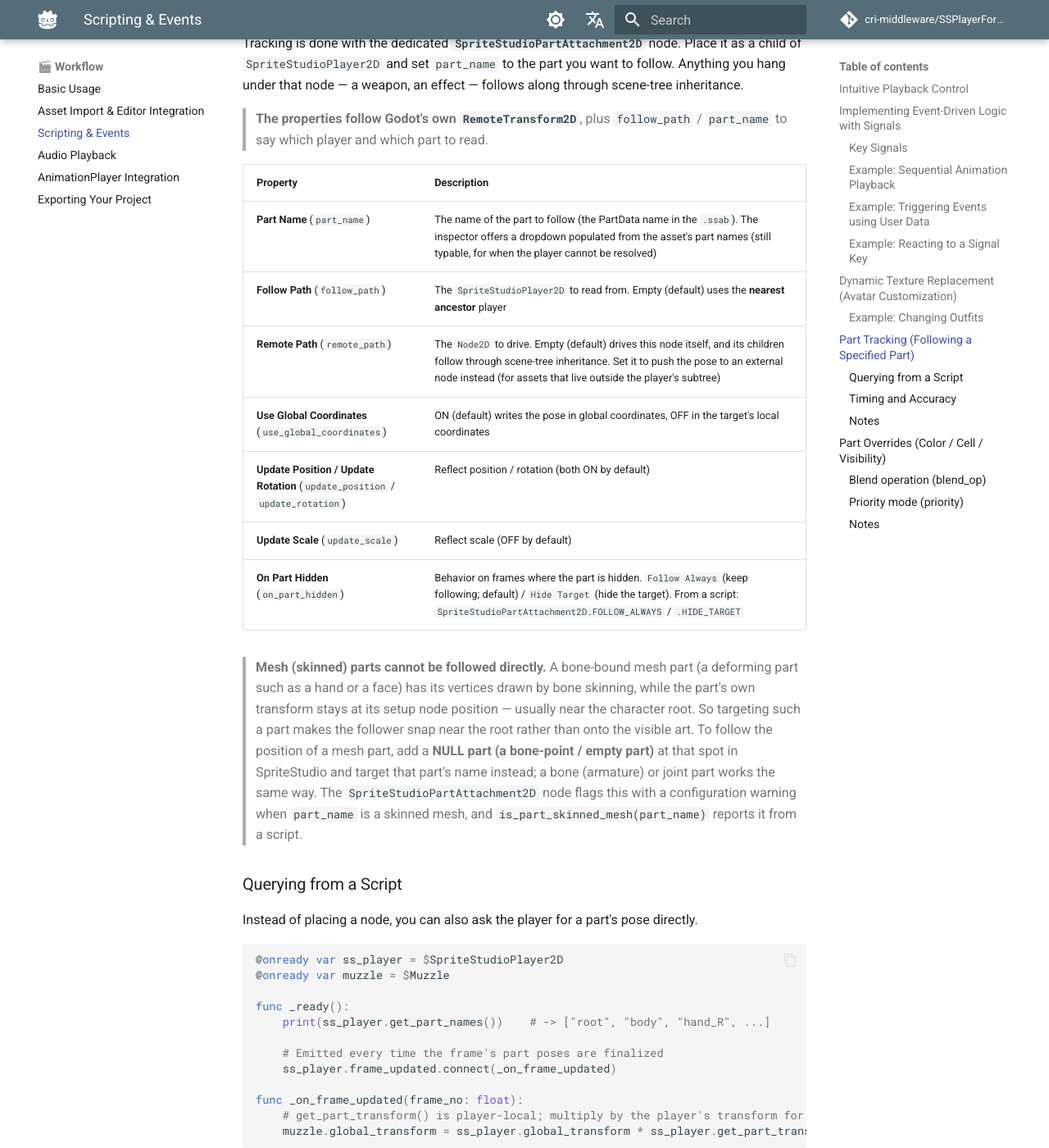
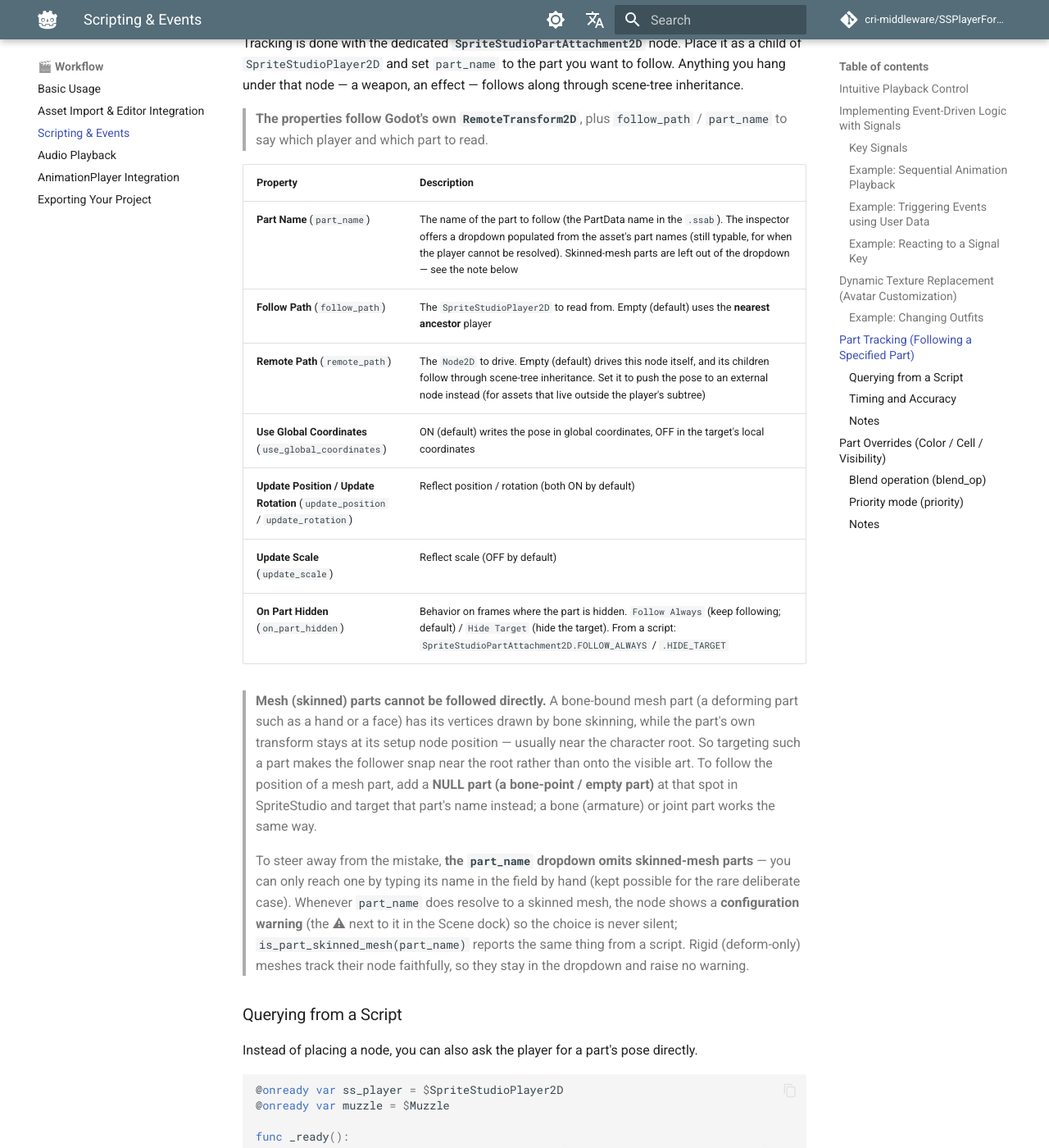
Before and after one commit to SpriteStudio/SSPlayerForGodot, an MkDocs documentation site: the page built from docs/en/workflow/usage_scripting.md, in a window 1280 px wide and 1400 px high, scrolled down 4877 px. Shown: the whole window at 82% size. Built offline with MkDocs 1.6.1 and Material for MkDocs 9.7.7, drawn with Linux system fonts in a browser that asks for light colours; comment, search, counter and statistics services are not loaded.

Commit message:
docs: spell out the skinned-mesh dropdown/warning behaviour
The part-tracking guide already noted that skinned meshes track poorly;
say what the editor does about it: the part_name dropdown omits skinned
meshes (reachable only by typing a name by hand), and a name that does
resolve to one raises the node's configuration warning. Rigid
(deform-only) meshes stay in the dropdown and raise no warning.

Claude-Session: https://claude.ai/code/session_01JsXPn69XiQoSonP8q68CiQ

```diff
--- a/docs/en/workflow/usage_scripting.md
+++ b/docs/en/workflow/usage_scripting.md
@@ -142,7 +142,7 @@ Tracking is done with the dedicated **`SpriteStudioPartAttachment2D`** node. Pla
 
 | Property | Description |
 |---|---|
-| **Part Name** (`part_name`) | The name of the part to follow (the PartData name in the `.ssab`). The inspector offers a dropdown populated from the asset's part names (still typable, for when the player cannot be resolved) |
+| **Part Name** (`part_name`) | The name of the part to follow (the PartData name in the `.ssab`). The inspector offers a dropdown populated from the asset's part names (still typable, for when the player cannot be resolved). Skinned-mesh parts are left out of the dropdown — see the note below |
 | **Follow Path** (`follow_path`) | The `SpriteStudioPlayer2D` to read from. Empty (default) uses the **nearest ancestor** player |
 | **Remote Path** (`remote_path`) | The `Node2D` to drive. Empty (default) drives this node itself, and its children follow through scene-tree inheritance. Set it to push the pose to an external node instead (for assets that live outside the player's subtree) |
 | **Use Global Coordinates** (`use_global_coordinates`) | ON (default) writes the pose in global coordinates, OFF in the target's local coordinates |
@@ -150,7 +150,9 @@ Tracking is done with the dedicated **`SpriteStudioPartAttachment2D`** node. Pla
 | **Update Scale** (`update_scale`) | Reflect scale (OFF by default) |
 | **On Part Hidden** (`on_part_hidden`) | Behavior on frames where the part is hidden. `Follow Always` (keep following; default) / `Hide Target` (hide the target). From a script: `SpriteStudioPartAttachment2D.FOLLOW_ALWAYS` / `.HIDE_TARGET` |
 
-> **Mesh (skinned) parts cannot be followed directly.** A bone-bound mesh part (a deforming part such as a hand or a face) has its vertices drawn by bone skinning, while the part's own transform stays at its setup node position — usually near the character root. So targeting such a part makes the follower snap near the root rather than onto the visible art. To follow the position of a mesh part, add a **NULL part (a bone-point / empty part)** at that spot in SpriteStudio and target that part's name instead; a bone (armature) or joint part works the same way. The `SpriteStudioPartAttachment2D` node flags this with a configuration warning when `part_name` is a skinned mesh, and `is_part_skinned_mesh(part_name)` reports it from a script.
+> **Mesh (skinned) parts cannot be followed directly.** A bone-bound mesh part (a deforming part such as a hand or a face) has its vertices drawn by bone skinning, while the part's own transform stays at its setup node position — usually near the character root. So targeting such a part makes the follower snap near the root rather than onto the visible art. To follow the position of a mesh part, add a **NULL part (a bone-point / empty part)** at that spot in SpriteStudio and target that part's name instead; a bone (armature) or joint part works the same way.
+>
+> To steer away from the mistake, **the `part_name` dropdown omits skinned-mesh parts** — you can only reach one by typing its name in the field by hand (kept possible for the rare deliberate case). Whenever `part_name` does resolve to a skinned mesh, the node shows a **configuration warning** (the ⚠ next to it in the Scene dock) so the choice is never silent; `is_part_skinned_mesh(part_name)` reports the same thing from a script. Rigid (deform-only) meshes track their node faithfully, so they stay in the dropdown and raise no warning.
 
 ### Querying from a Script
 
```
Also changed, not shown: docs/ja/workflow/usage_scripting.md (+4 -2 lines).
